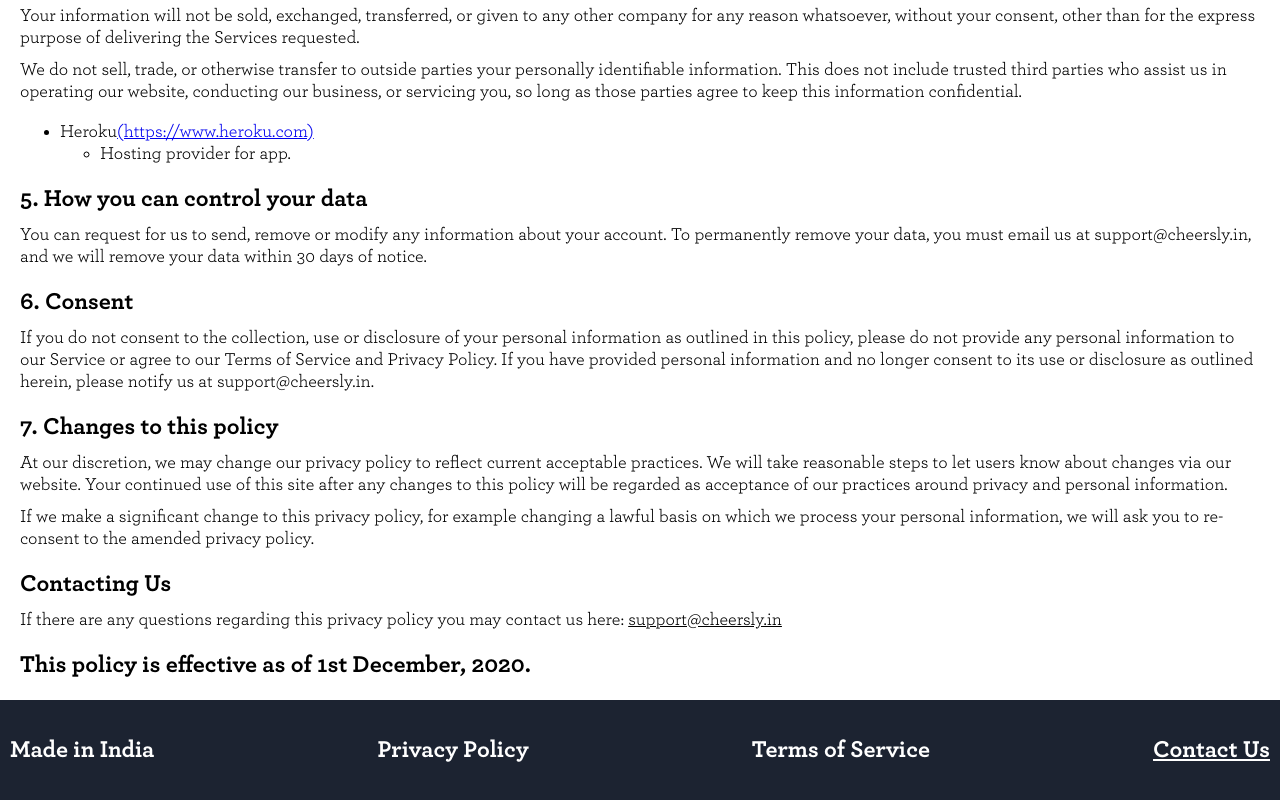
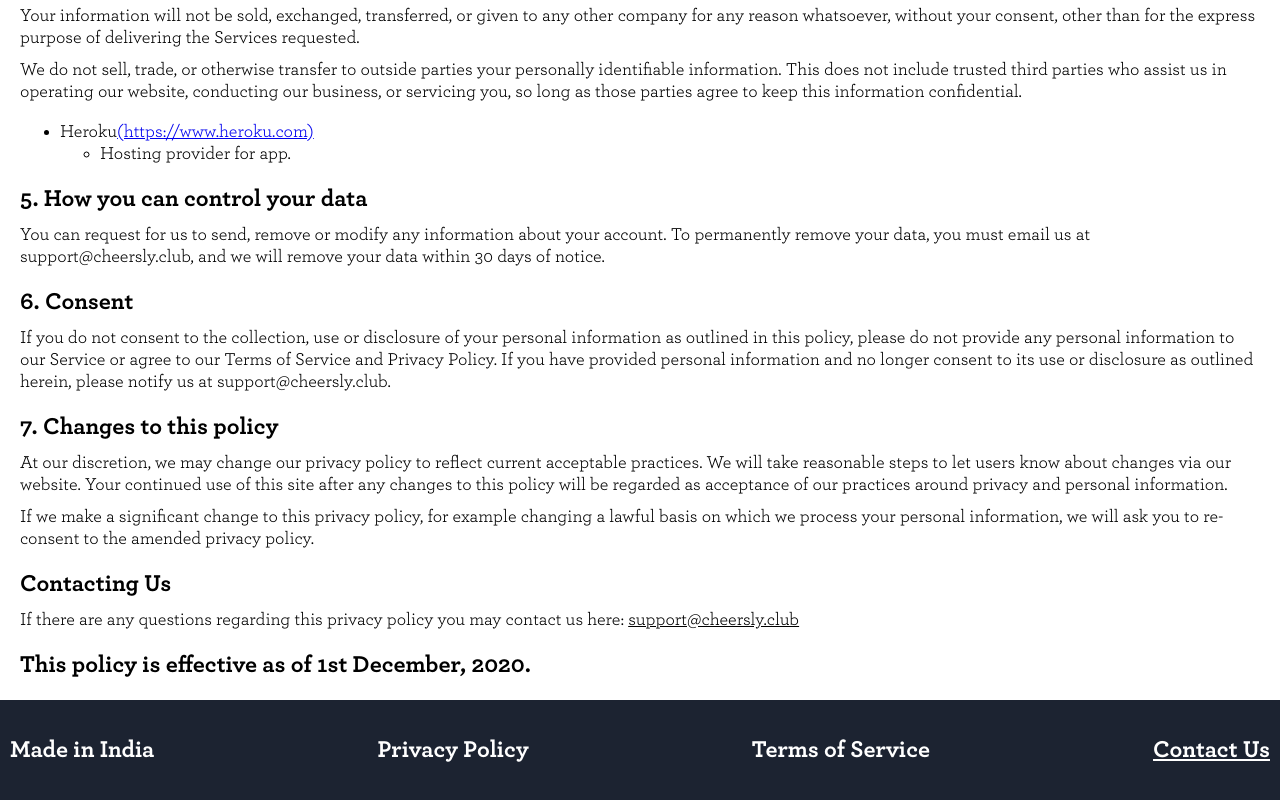
Before and after one commit to nihalwashere/cheersly-web, a React (Create React App) app: page /privacy in a window 1280 px wide. Shown: the part 1480-2280 px from the top of the page. Built offline with nearby package versions, Linux system fonts and the light colour scheme.

Commit message:
fix: support emails

```diff
--- a/src/containers/landing/index.js
+++ b/src/containers/landing/index.js
@@ -26,12 +26,12 @@ const LandingContainer = () => {
           <div className="landing-feature">
             say cheers to someone when they help you with something, shared
             something you like or if you would like to appreciate someone&apos;s
-            efforts by using /cheers
+            efforts by using /cheers command
           </div>
 
           <div className="landing-feature">
             Get a birds eye view of your team&apos;s mood and keep track of who
-            has given or received the most cheers in that month or all time
+            has given or received the most cheers
           </div>
         </div>
       </div>
--- a/src/containers/privacy-policy/index.js
+++ b/src/containers/privacy-policy/index.js
@@ -206,7 +206,7 @@ const PrivacyPolicyContainer = () => {
         <div className="answer-text margin-top-10">
           You can request for us to send, remove or modify any information about
           your account. To permanently remove your data, you must email us at
-          support@cheersly.in, and we will remove your data within 30 days of
+          support@cheersly.club, and we will remove your data within 30 days of
           notice.
         </div>
 
@@ -218,7 +218,7 @@ const PrivacyPolicyContainer = () => {
           any personal information to our Service or agree to our Terms of
           Service and Privacy Policy. If you have provided personal information
           and no longer consent to its use or disclosure as outlined herein,
-          please notify us at support@cheersly.in.
+          please notify us at support@cheersly.club.
         </div>
 
         <div className="questions-text margin-top-20">
@@ -245,10 +245,10 @@ const PrivacyPolicyContainer = () => {
           If there are any questions regarding this privacy policy you may
           contact us here:{" "}
           <a
-            href="mailto:support@cheersly.in?subject=Privacy Policy"
+            href="mailto:support@cheersly.club?subject=Privacy Policy"
             style={{ color: "inherit" }}
           >
-            support@cheersly.in
+            support@cheersly.club
           </a>
         </div>
 
```
